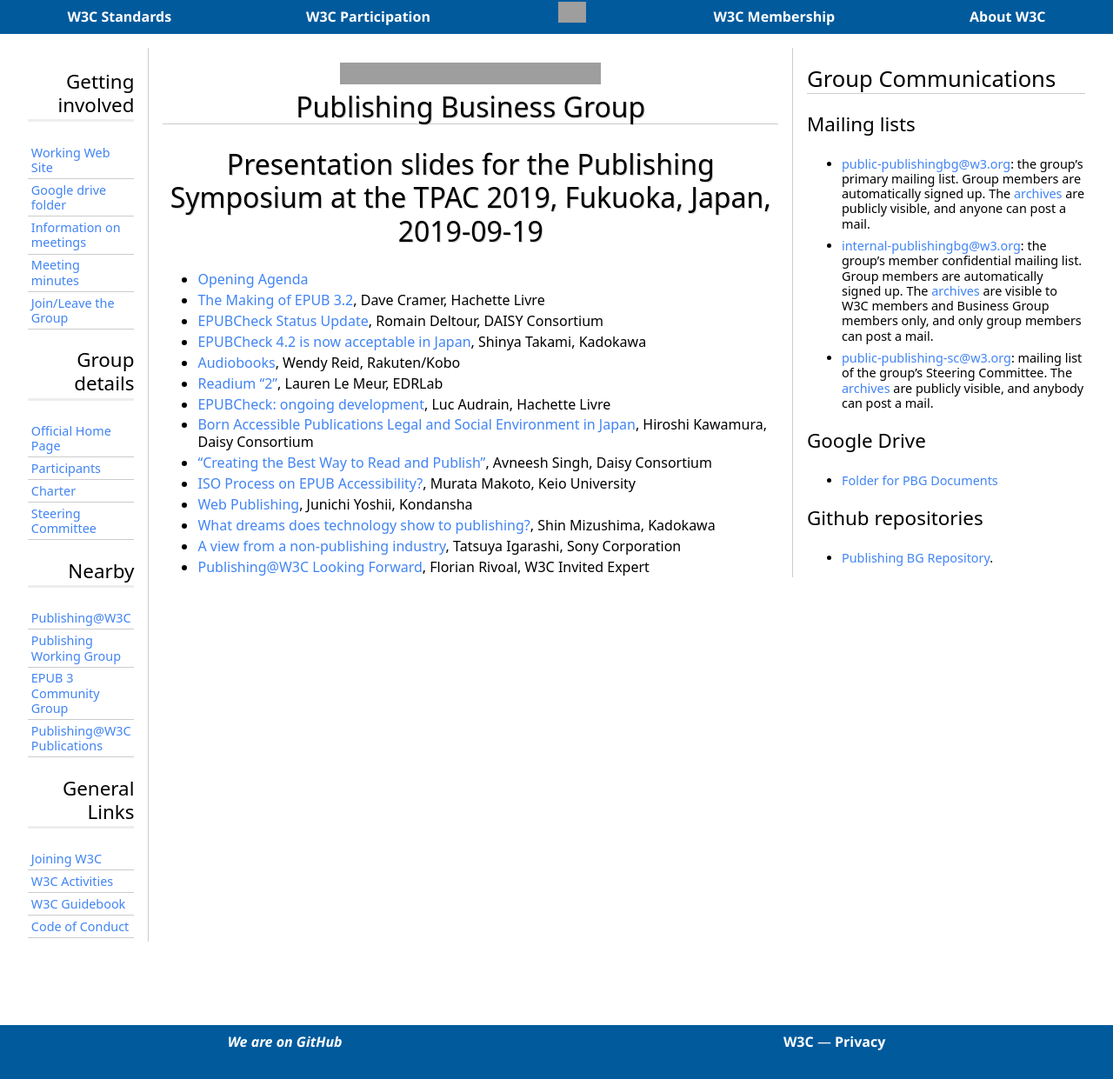
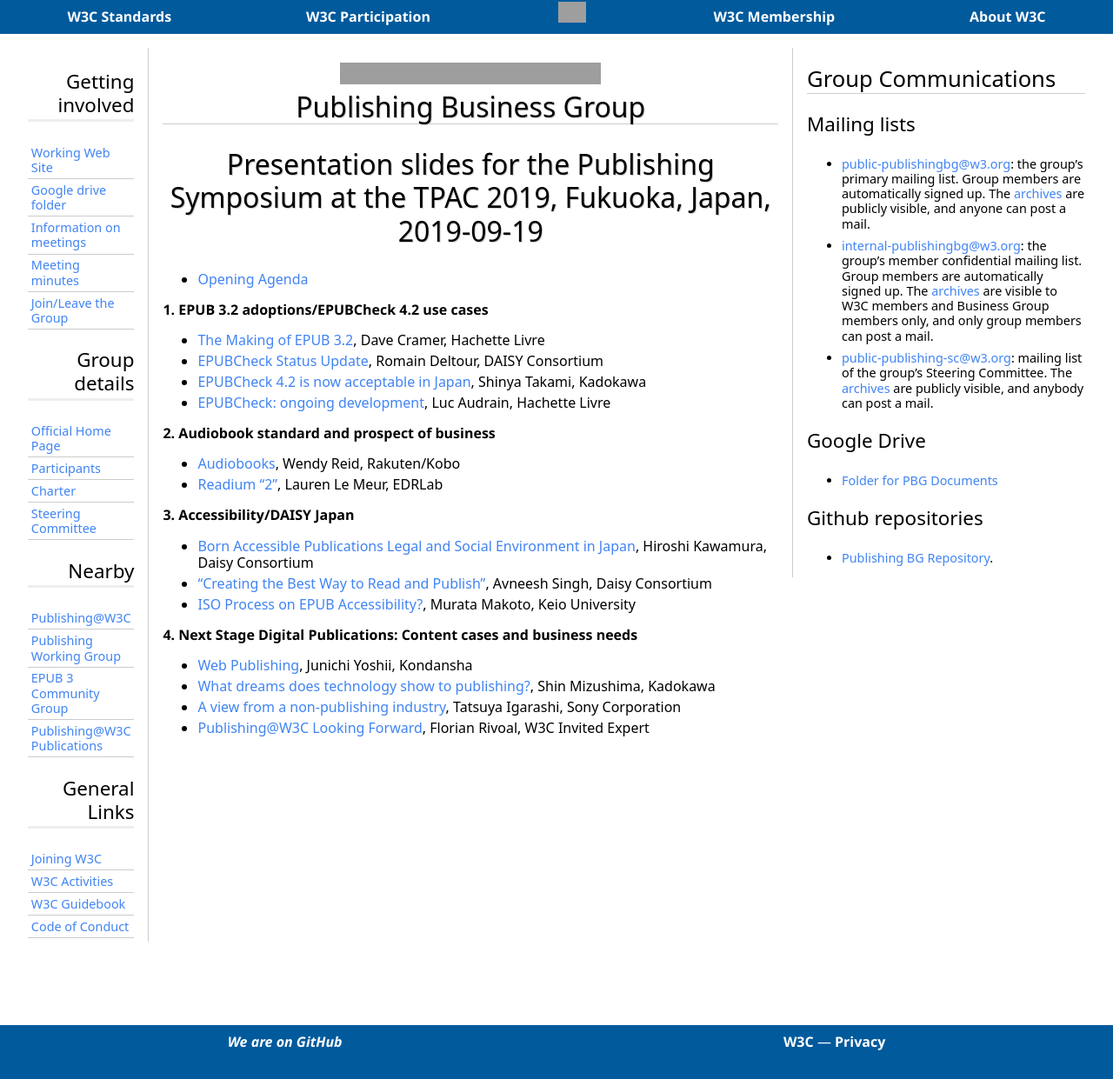
Before and after one commit to w3c/publ-bg, a Jekyll site: the page built from Meetings/Minutes/2019/TPAC_2019_slides/index.md, in a window 1280 px wide. Shown: the whole page at 87% size. Built offline with Jekyll 4.4.1, drawn with Linux system fonts in a browser that asks for light colours; some web fonts are replaced; our own code applies the rules of GitHub Pages for plain Markdown files; grey boxes are pictures that could not be loaded.

Commit message:
Adding titles

```diff
--- a/Meetings/Minutes/2019/TPAC_2019_slides/index.md
+++ b/Meetings/Minutes/2019/TPAC_2019_slides/index.md
@@ -5,15 +5,23 @@ layout: default
 # Presentation slides for the Publishing Symposium at the TPAC 2019, Fukuoka, Japan, 2019-09-19
 
 * [Opening Agenda](./Opening_Agenda_PBG_TPAC2019-1.pdf)
+
+**1. EPUB	3.2	adoptions/EPUBCheck	4.2	use	cases**
 * [The Making of EPUB 3.2](./Cramer_PBG_TPAC2019.pdf), Dave Cramer, Hachette Livre
 * [EPUBCheck Status Update](./Romain_PBG_TPAC2019.pdf), Romain Deltour, DAISY Consortium
 * [EPUBCheck 4.2 is now acceptable in Japan](./TAKAMI_PBG_TPAC2019.pdf), Shinya Takami, Kadokawa
+* [EPUBCheck: ongoing development](./Luc_TPAC2019EPUBCheck_fundraising.pdf), Luc Audrain, Hachette Livre
+
+**2. Audiobook	standard	and	prospect	of	business**
 * [Audiobooks](./Wendy_PBG_TPAC2019.pdf), Wendy Reid, Rakuten/Kobo
 * [Readium "2"](./Laurent_PBG_TPAC2019.pdf), Lauren Le Meur, EDRLab
-* [EPUBCheck: ongoing development](./Luc_TPAC2019EPUBCheck_fundraising.pdf), Luc Audrain, Hachette Livre
+
+**3. Accessibility/DAISY Japan**
 * [Born Accessible Publications Legal and Social Environment in Japan](./Rev_Kawamura_PBG_TPAC2019_rev.pdf), Hiroshi Kawamura, Daisy Consortium
 * ["Creating the Best Way to Read and Publish"](./Avneesh_PBG_TPAC2019-2.pdf), Avneesh Singh, Daisy Consortium
 * [ISO Process on EPUB Accessibility?](./Murata_PBG_TPAC2019.pdf), Murata Makoto, Keio University
+
+**4. Next Stage	Digital	Publications:	Content	cases	and	business needs**
 * [Web Publishing](./YOSHII_PBG_TPAC2019.pdf), Junichi Yoshii, Kondansha
 * [What dreams does technology show to publishing?](./Mizushima_PBG_TPAC2019.pdf), Shin Mizushima, Kadokawa
 * [A view from a non-publishing industry](./Igarashi_PBG-TPAC2019.pdf), Tatsuya Igarashi, Sony Corporation
```
